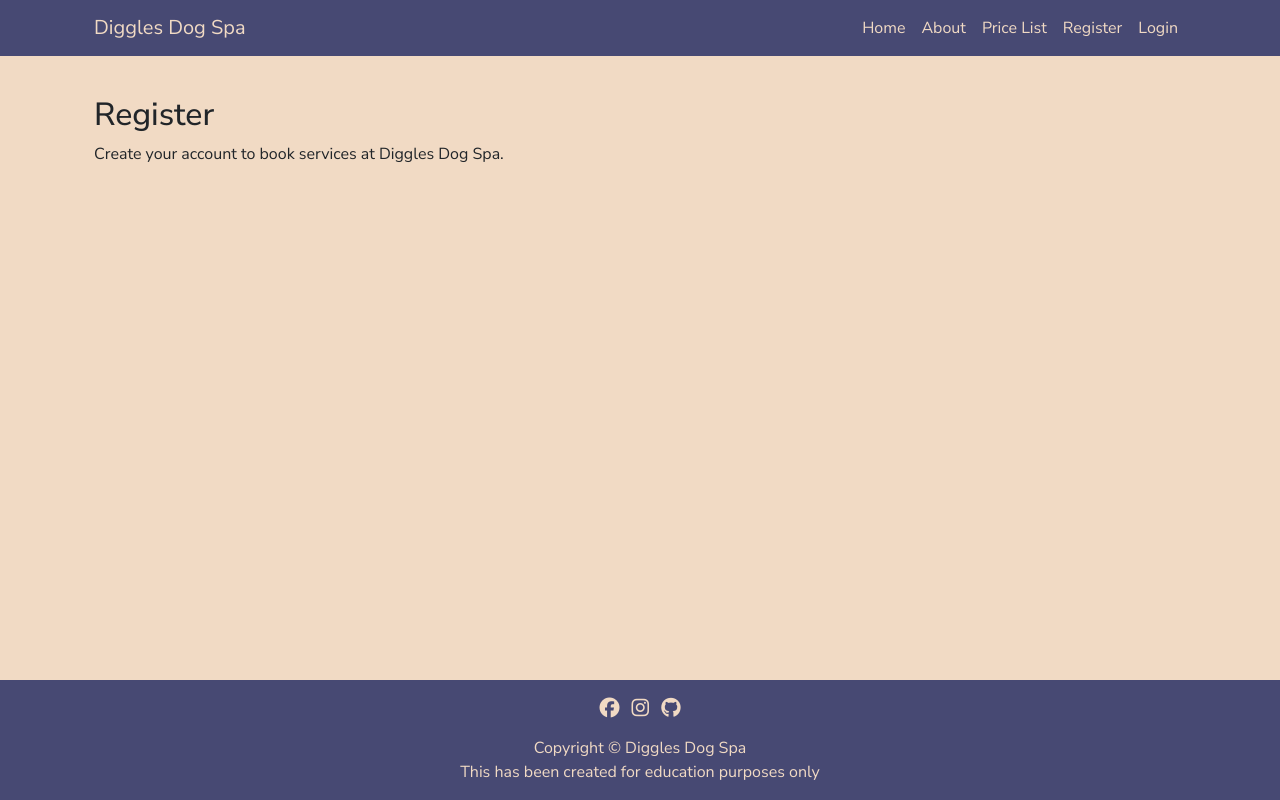
After one commit to chrisdiggle1/diggles-dog-spa, a Django app: page /login/ in a window 1280 px wide. The commit adds this page. Run offline with Django 4.2, Linux system fonts and the light colour scheme; some libraries are stand-ins or nearby versions; some web fonts are replaced.

Commit message:
add html files for site and create urls and views

```diff
--- a/booking_system/templates/index.html
+++ /dev/null
@@ -1,5 +0,0 @@
-{% extends "base.html" %}
-
-{% block content %}
-    <h1>Diggles Dog Spa</h1>
-{% endblock %}
--- a/booking_system/urls.py
+++ b/booking_system/urls.py
@@ -4,4 +4,8 @@ from django.urls import path
 
 urlpatterns = [
     path("", views.HomeView.as_view(), name='home'),
+    path('about/', views.about, name='about'),
+    path('price-list/', views.price_list, name='price_list'),
+    path('register/', views.register, name='register'),
+    path('login/', views.register, name='login'),
 ]
--- a/booking_system/views.py
+++ b/booking_system/views.py
@@ -7,3 +7,16 @@ from .models import Booking
 class HomeView(generic.ListView):
     queryset = Booking.objects.all()
     template_name = "index.html"
+
+
+def about(request):
+    return render(request, 'about.html')
+
+def price_list(request):
+    return render(request, 'price_list.html')
+
+def register(request):
+    return render(request, 'register.html')
+
+def login(request):
+    return render(request, 'login.html')
--- a/digglesdogspa/urls.py
+++ b/digglesdogspa/urls.py
@@ -18,7 +18,7 @@ from django.contrib import admin
 from django.urls import path, include
 
 urlpatterns = [
-    path("", include("booking_system.urls"), name="booking_systems-urls"),
+    path("", include("booking_system.urls")),
     path('admin/', admin.site.urls),
     path('summernote/', include('django_summernote.urls')),
 ]
--- a/templates/base.html
+++ b/templates/base.html
@@ -32,12 +32,12 @@
                     class="navbar-toggler-icon"></span></button>
             <div class="collapse navbar-collapse" id="navbarResponsive">
                 <ul class="navbar-nav ms-auto">
-                    <li class="nav-item"><a class="nav-link" href="#home" style="color: #F1DAC4;">Home</a></li>
-                    <li class="nav-item"><a class="nav-link" href="#about" style="color: #F1DAC4;">About</a></li>
-                    <li class="nav-item"><a class="nav-link" href="#price list" style="color: #F1DAC4;">Price List</a>
+                    <li class="nav-item"><a class="nav-link" href="/" style="color: #F1DAC4;">Home</a></li>
+                    <li class="nav-item"><a class="nav-link" href="{% url 'about' %}" style="color: #F1DAC4;">About</a></li>
+                    <li class="nav-item"><a class="nav-link" href="{% url 'price_list' %}" style="color: #F1DAC4;">Price List</a>
                     </li>
-                    <li class="nav-item"><a class="nav-link" href="#register" style="color: #F1DAC4;">Register</a></li>
-                    <li class="nav-item"><a class="nav-link" href="#login" style="color: #F1DAC4;">Login</a></li>
+                    <li class="nav-item"><a class="nav-link" href="{% url 'register' %}" style="color: #F1DAC4;">Register</a></li>
+                    <li class="nav-item"><a class="nav-link" href="{% url 'login' %}" style="color: #F1DAC4;">Login</a></li>
                 </ul>
             </div>
         </div>
@@ -45,6 +45,12 @@
 
     <!-- Alert Box -->
     <h1>Diggles Dog Spa</h1>
+
+    <!-- Main content goes here -->
+    <div class="container mt-5" style="margin-top: 100px;">
+        {% block content %}
+        {% endblock %}
+    </div>
 
     <!-- Footer -->
     <footer class="mt-auto py-3 fixed-bottom" style="background-color: #474973;">
--- /dev/null
+++ b/templates/register.html
@@ -0,0 +1,9 @@
+{% extends 'base.html' %}
+
+{% block content %}
+<div class="container mt-5">
+    <h2>Register</h2>
+    <p>Create your account to book services at Diggles Dog Spa.</p>
+    <!-- Registration form goes here -->
+</div>
+{% endblock %}
```
Also changed, not shown: templates/about.html (added, +10 -0 lines), templates/index.html (added, +9 -0 lines), templates/login.html (added, +9 -0 lines), templates/price_list.html (added, +9 -0 lines).
